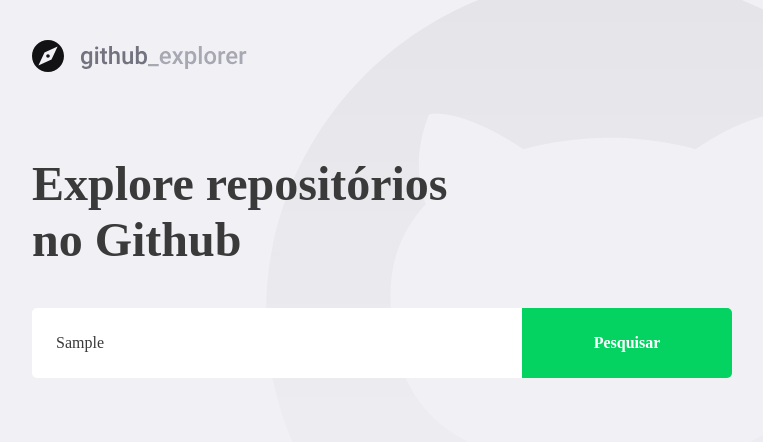
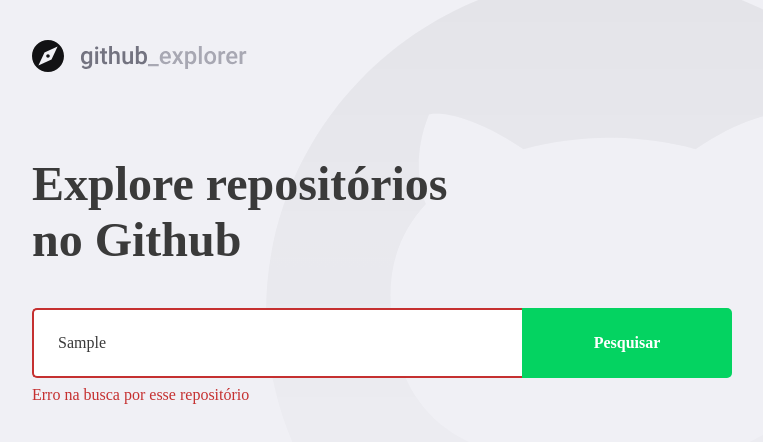
Before and after one commit to TiagoBani/primeiro-projeto-react, a React (Create React App) app: page / in a window 1280 px wide. Both pictures are taken after typing "Sample" into the empty fields and a click on the button "Pesquisar". Shown: the top 442 px of the page, without its empty margins (148-911 px from the left). Built offline with nearby package versions, Linux system fonts and the light colour scheme; no server answers.

Commit message:
[feat]: add handling errors request

```diff
--- a/src/pages/Dashboard/index.tsx
+++ b/src/pages/Dashboard/index.tsx
@@ -1,11 +1,11 @@
 import React, { FormEvent, useState } from 'react';
 import { FiChevronRight } from 'react-icons/fi';
 
-import logoImg from '../../assets/logo.svg';
 import api from '../../services/api';
 
-import { Title, Form, Repositories } from './styles';
-import Repository from '../Repository/index';
+import logoImg from '../../assets/logo.svg';
+
+import { Title, Form, Repositories, Error } from './styles';
 
 interface Repository {
   full_name: string;
@@ -18,15 +18,27 @@
 
 const Dashboard: React.FC = () => {
   const [newRepo, setNewRepo] = useState('');
+  const [inputError, setInputError] = useState('');
   const [repositories, setRepositories] = useState<Repository[]>([]);
 
   async function handleAddRepository(
     event: FormEvent<HTMLFormElement>,
   ): Promise<void> {
     event.preventDefault();
-    const { data } = await api.get<Repository>(`repos/${newRepo}`);
-    setRepositories([...repositories, data]);
-    setNewRepo('');
+
+    if (!newRepo) {
+      setInputError('Digite o autor/nome do repositório');
+      return;
+    }
+
+    try {
+      const { data } = await api.get<Repository>(`repos/${newRepo}`);
+      setRepositories([...repositories, data]);
+      setNewRepo('');
+      setInputError('');
+    } catch (error) {
+      setInputError('Erro na busca por esse repositório');
+    }
   }
 
   return (
@@ -34,14 +46,16 @@
       <img src={logoImg} alt="Github Explorer" />
       <Title>Explore repositórios no Github</Title>
 
-      <Form onSubmit={handleAddRepository}>
+      <Form hasError={!!inputError} onSubmit={handleAddRepository}>
         <input
-          placeholder="Digite o nome do repositório"
+          placeholder="Digite o autor/nome do repositório"
           value={newRepo}
           onChange={event => setNewRepo(event.target.value)}
         />
         <button type="submit">Pesquisar</button>
       </Form>
+
+      {inputError && <Error>{inputError}</Error>}
 
       <Repositories>
         {repositories &&
--- a/src/pages/Dashboard/styles.ts
+++ b/src/pages/Dashboard/styles.ts
@@ -1,5 +1,9 @@
-import styled from 'styled-components';
+import styled, { css } from 'styled-components';
 import { shade } from 'polished';
+
+interface FormProps {
+  hasError: boolean;
+}
 
 export const Title = styled.h1`
   font-size: 48px;
@@ -9,7 +13,7 @@
 
   margin-top: 80px;
 `;
-export const Form = styled.form`
+export const Form = styled.form<FormProps>`
   margin-top: 40px;
   max-width: 700px;
 
@@ -19,9 +23,16 @@
     flex: 1;
     height: 70px;
     padding: 0 24px;
-    border: 0;
     border-radius: 5px 0 0 5px;
     color: #3a3a3a;
+    border: 2px solid #fff;
+    border-right: 0;
+
+    ${props =>
+      props.hasError &&
+      css`
+        border-color: #c53030;
+      `}
 
     &::placeholder {
       color: #a8a8b3;
@@ -97,3 +108,9 @@
     }
   }
 `;
+
+export const Error = styled.span`
+  display: block;
+  color: #c53030;
+  margin-top: 8px;
+`;
```
